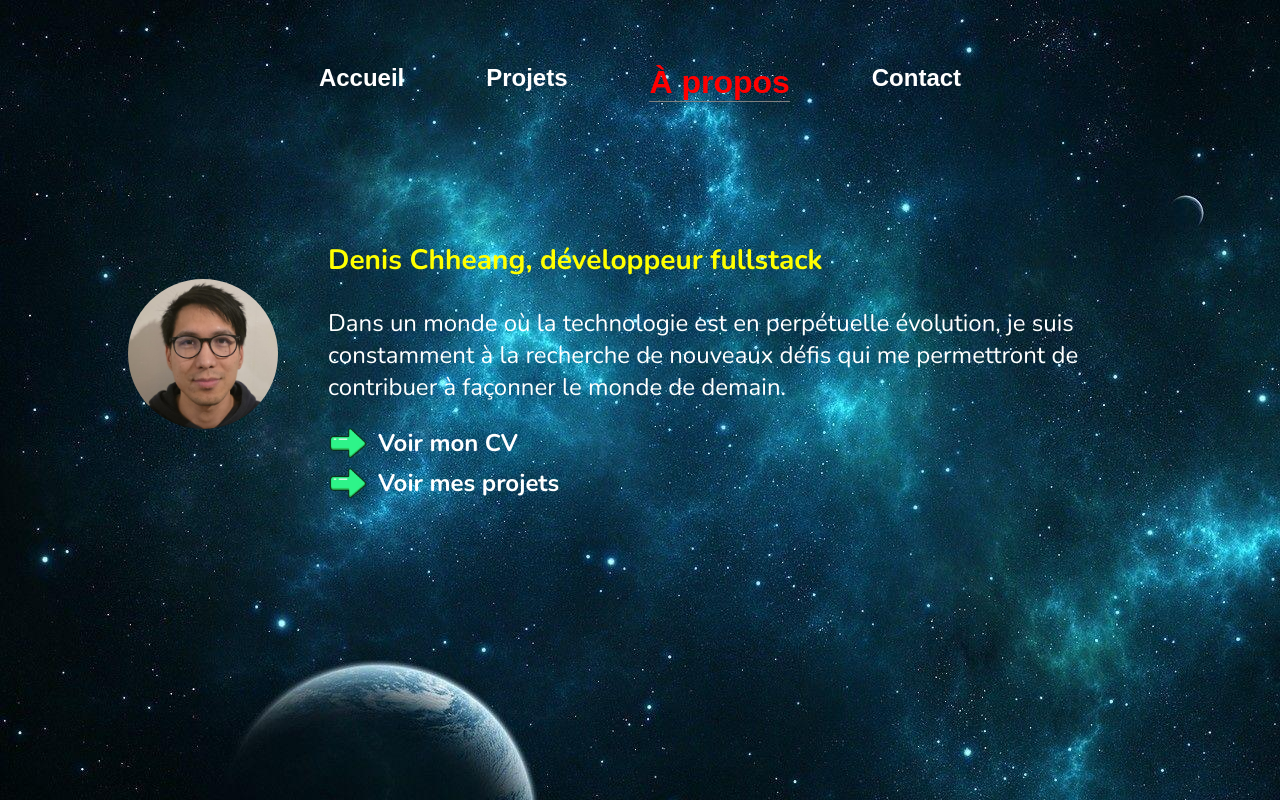
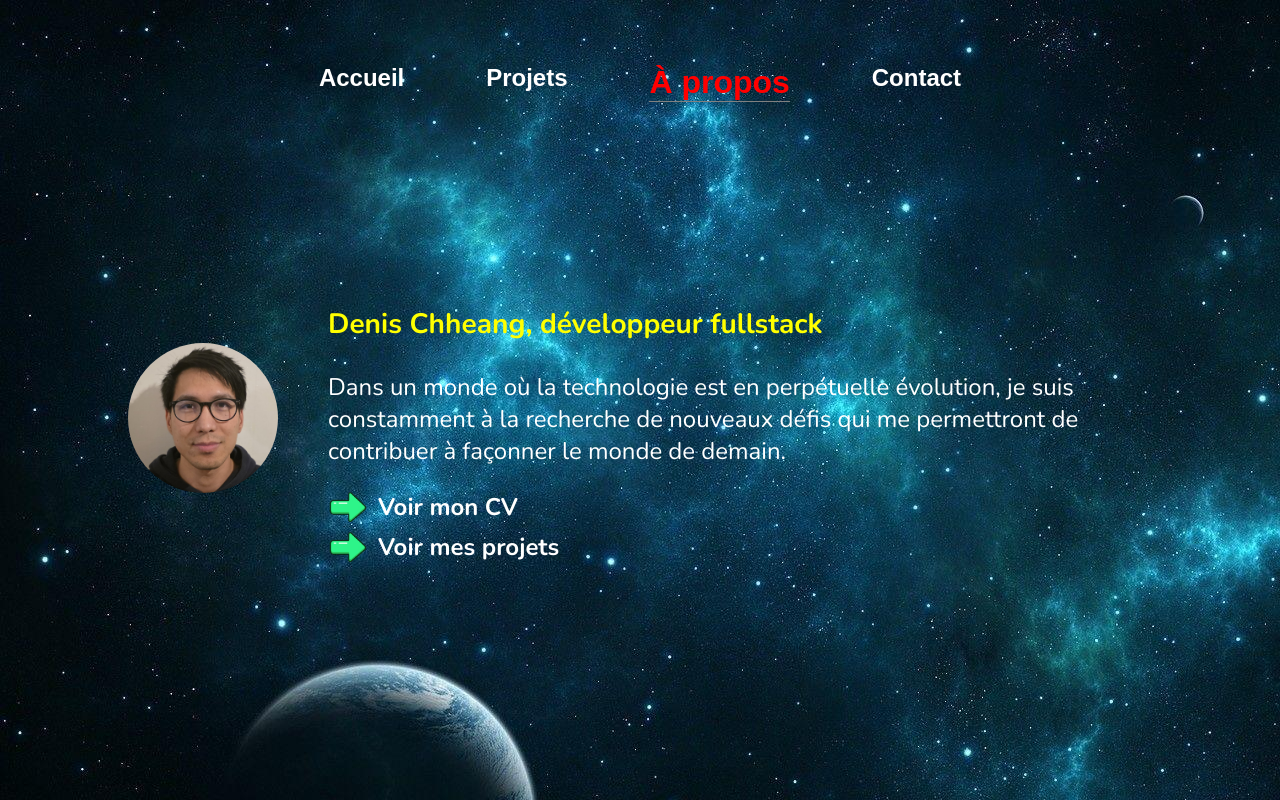
Before and after one commit to DenisChh/mysite, a Next.js app: page /about in a window 1280 px wide. Built offline with nearby package versions, Linux system fonts and the light colour scheme; a web font is replaced by a local one.

Commit message:
transition ok

```diff
--- a/src/app/page.module.css
+++ b/src/app/page.module.css
@@ -6,5 +6,4 @@
   width: 100%;
   height: 80%;
   color: white;
-  position: relative;
 }
--- a/src/app/projects/projects.module.css
+++ b/src/app/projects/projects.module.css
@@ -2,10 +2,9 @@
     display: flex;
     flex-direction: row;
     justify-content: center;
-    margin: auto;
     margin-top: 20px;
-    width: 80%;
-    height: 95%;
+    width: 100%;
+    height: 100%;
     padding: 20px;
     gap: 100px;
     color: white;
@@ -16,6 +15,7 @@
     flex-direction: column;
     justify-content: center;
     min-width: 200px;
+    margin-left: 40px;
     gap: 20px;
     font-size: x-large;
     font-weight: bold;
@@ -24,10 +24,17 @@
 .projectDescription {
     display: flex;
     flex-direction: column;
-    width: 80%;
+    width: 100%;
+    height: 100%;
     padding: 20px;
-    overflow-y: auto;
+    margin-top: 10px;
+    overflow-y: scroll;
     overflow-x: hidden;
+    scrollbar-width: none;
+}
+
+.projectDescription::-webkit-scrollbar {
+    display: none;
 }
 
 .projectTitle:hover {
@@ -93,6 +100,8 @@
     }
     .projectList {
         flex-direction: row;
+        margin-left: 0px;
+        margin-top: 40px;
         gap: 50px;
     }
     .projectDescription {
--- a/src/app/transition/transition.module.css
+++ b/src/app/transition/transition.module.css
@@ -0,0 +1,10 @@
+.transitionContainer {
+    display: flex;
+    flex-direction: column;
+    justify-content: center;
+    align-items: center;
+    width: 100%;
+    height: 100%;
+    color: white;
+    position: relative;
+  }
--- a/src/app/transition/transition.tsx
+++ b/src/app/transition/transition.tsx
@@ -3,39 +3,32 @@
 import { useEffect, useState } from 'react'
 import { usePathname } from 'next/navigation'
 import { AnimatePresence, motion } from 'framer-motion'
+import styles from './transition.module.css'
 
 export default function PageTransition({ children }: { children: React.ReactNode }) {
     const pathname = usePathname()
     const [displayedPath, setDisplayedPath] = useState(pathname)
+    const variants = {
+        hidden: { opacity: 0, x: 0, y: 0 },
+        enter: { opacity: 1, x: 0, y: 0 },
+        exit: { opacity: 0, x: 0, y: 0 },
+    }
 
     useEffect(() => {
         setDisplayedPath(pathname)
     }, [pathname])
 
     return (
-        <AnimatePresence mode="wait">
-            {/*<motion.div
-                key={displayedPath}
-                initial={{ opacity: 0, y: 10 }}
-                animate={{ opacity: 1, y: 0 }}
-                exit={{ opacity: 0, y: -10 }}
-                transition={{ duration: 0.4, ease: 'easeInOut' }}
-                style={{ height: '100%' }}
-            >*/}
-            <motion.div
-                key={displayedPath}
-                initial={{ opacity: 0, x: 100 }}
-                animate={{ opacity: 1, x: 0 }}
-                exit={{ opacity: 0, x: -100 }}
-                transition={{ duration: 0.4, ease: 'easeInOut' }}
-                style={{
-                    position: 'absolute',
-                    width: '100%',
-                    height: '100%',
-                }}
-            >
-                {children}
-            </motion.div>
-        </AnimatePresence>
+        <motion.div
+            key={displayedPath}
+            variants={variants}
+            initial="hidden"
+            animate="enter"
+            exit="exit"
+            transition={{ duration: 0.5, ease: 'easeInOut' }}
+            className={styles.transitionContainer}
+        >
+            {children}
+        </motion.div>
     )
 }
```
Also changed, not shown: src/app/projects/kosherApp.tsx (+3 -18 lines), src/app/projects/minirt.tsx (+2 -18 lines), src/app/projects/onlinePong.tsx (+2 -18 lines), src/app/projects/page.tsx (+5 -3 lines).
